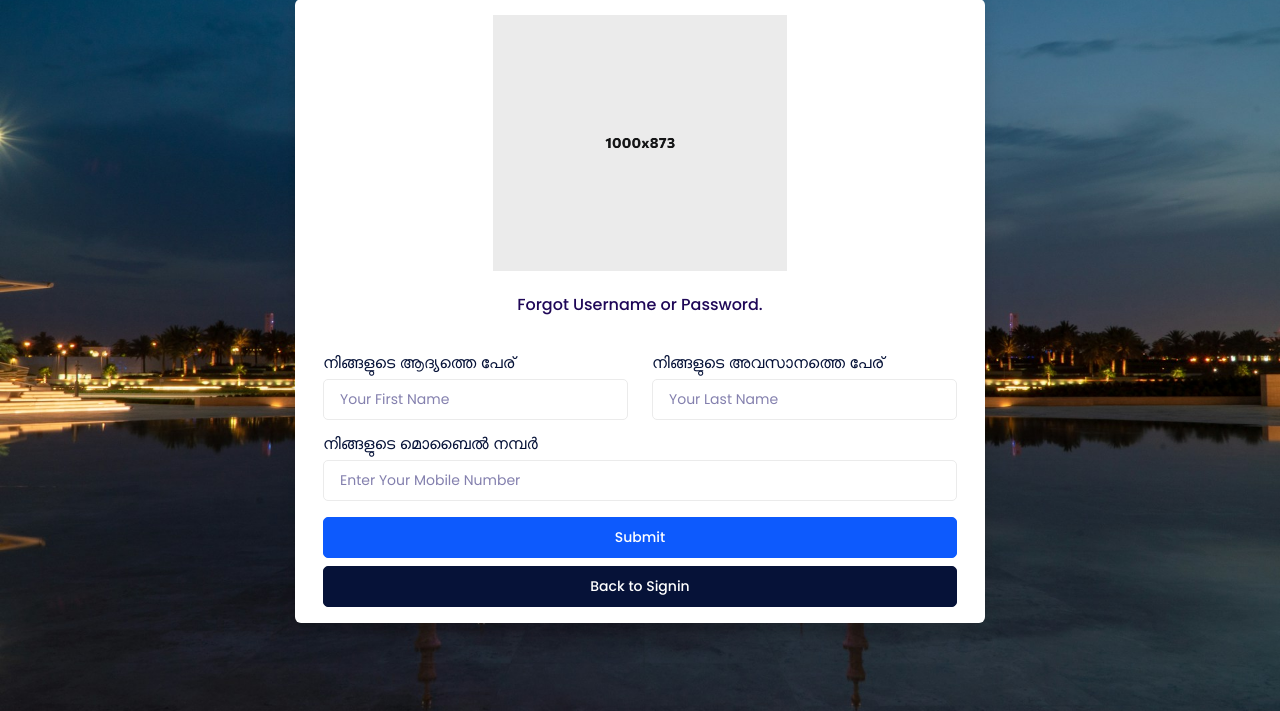
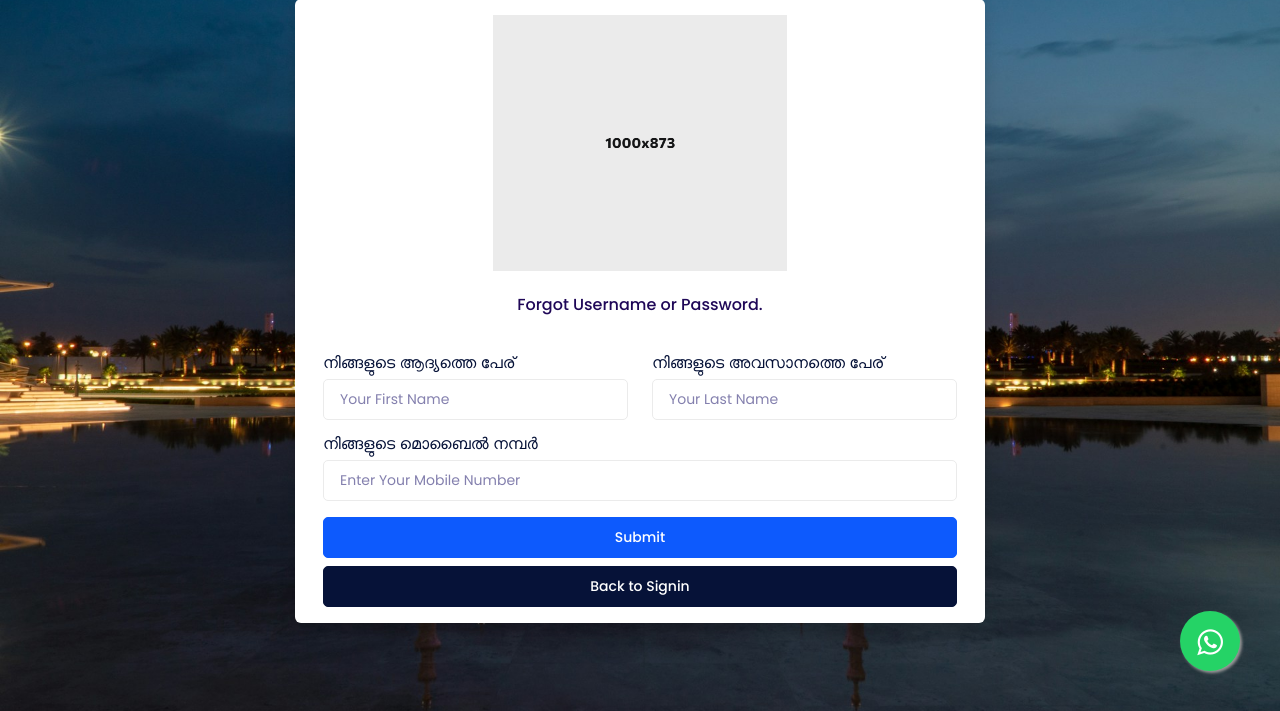
Before and after one commit to vectorcrop/Msm-Quiz, a Node server app: page /forgot in a window 1280 px wide. Shown: the part 89-800 px from the top of the page. Run offline with Node 20, Linux system fonts and the light colour scheme; some libraries are stand-ins or nearby versions.

Commit message:
wtsapp floating btn added

```diff
--- a/views/layout/empty2.hbs
+++ b/views/layout/empty2.hbs
@@ -31,6 +31,8 @@
     <!-- Template Main CSS File -->
     <link href="../adminassets/css/style.css" rel="stylesheet">
 
+
+
     <!-- =======================================================
   * Template Name: NiceAdmin
   * Updated: Jan 29 2024 with Bootstrap v5.3.2
@@ -42,7 +44,9 @@
 
 <body>
 
-<script src="/socket.io/socket.io.js"></script>
+
+
+    <script src="/socket.io/socket.io.js"></script>
     {{{body}}}
 
 
--- a/views/users/forgot.hbs
+++ b/views/users/forgot.hbs
@@ -17,7 +17,7 @@
             <div class="register-form mt-4">
                 <h6 class="mb-3 text-center">Forgot Username or Password.</h6><br>
 
-                <form action="/forgot" method="POST" id="stepForm">
+                <form action="/forgot" method="POST" id="whatsappForm">
                     <input type="hidden" name="date" id="datetime">
 
                     {{#if signUpErr}}
@@ -45,7 +45,7 @@
 
                     <div class="form-group text-start mb-3 position-relative">
                         <label class="mb-2 text-dark">നിങ്ങളുടെ മൊബൈൽ നമ്പർ</label>
-                        <input class="form-control" id="password" name="Password" type="text"
+                        <input class="form-control" id="mobile" name="Password" type="text"
                             placeholder="Enter Your Mobile Number" required>
                         {{!-- <div class="position-absolute" id="password-visibility"><i class="bi bi-eye"></i><i
                                 class="bi bi-eye-slash"></i></div> --}}
@@ -58,7 +58,7 @@
                             policy.</label>
                     </div> --}}
 
-                    <button class="btn btn-primary mb-2 w-100" type="submit">Submit</button>
+                    <button class="btn btn-primary mb-2 w-100" type="submit" onclick="submitForm()">Submit</button>
                     <a href="/signin" class="btn btn-dark w-100" type="submit">Back to Signin</a>
 
                 </form>
@@ -68,6 +68,33 @@
         </div>
     </div>
 </div>
+
+<style>
+    .float {
+        position: fixed;
+        width: 60px;
+        height: 60px;
+        bottom: 40px;
+        right: 40px;
+        background-color: #25d366;
+        color: #FFF;
+        border-radius: 50px;
+        text-align: center;
+        font-size: 30px;
+        box-shadow: 2px 2px 3px #999;
+        z-index: 100;
+    }
+
+    .my-float {
+        margin-top: 16px;
+    }
+</style>
+<link rel="stylesheet" href="https://maxcdn.bootstrapcdn.com/font-awesome/4.5.0/css/font-awesome.min.css">
+
+
+<a href="https://api.whatsapp.com/send?phone=9158555799&text=Hi Assalamu Alikkum." class="float" target="_blank">
+    <i class="fa fa-whatsapp my-float"></i>
+</a>
 
 <script>
     function convertToLowercase(inputElement) {
@@ -90,3 +117,25 @@
     const defaultDateTime = `${month}/${day}/${year}T${hours}:${minutes}`;
     document.getElementById('datetime').value = defaultDateTime;
 </script>
+
+
+<script>
+    function submitForm() {
+        var Fname = document.getElementById('firstName').value;
+        var Lname = document.getElementById('lastName').value;
+        var phone = document.getElementById('mobile').value;
+
+        // Replace '1234567890' with your predefined phone number
+        var predefinedPhoneNumber = '9158555799';
+
+        // Construct a message
+        var message = "⭕️🛑⭕️🛑\nHii i forgot my username and phone number \n\nFirst Name: " + Fname + "\nLast Name: " + Lname + "\nPhone: " + phone;
+
+        // Encode the message and phone number for a WhatsApp URI
+        var encodedMessage = encodeURIComponent(message);
+        var encodedPhoneNumber = encodeURIComponent(predefinedPhoneNumber);
+
+        // Open the user's WhatsApp with the pre-filled message and phone number
+        window.location.href = "whatsapp://send?phone=" + encodedPhoneNumber + "&text=" + encodedMessage;
+    }
+</script>
```
Also changed, not shown: views/users/done.hbs (+25 -0 lines), views/users/index.hbs (+6 -1 lines), views/users/qd-view.hbs (+8 -3 lines), views/users/signin.hbs (+27 -0 lines), views/users/signup.hbs (+29 -3 lines), public/images/nijas.png (added), public/images/nijas2.png (added).
